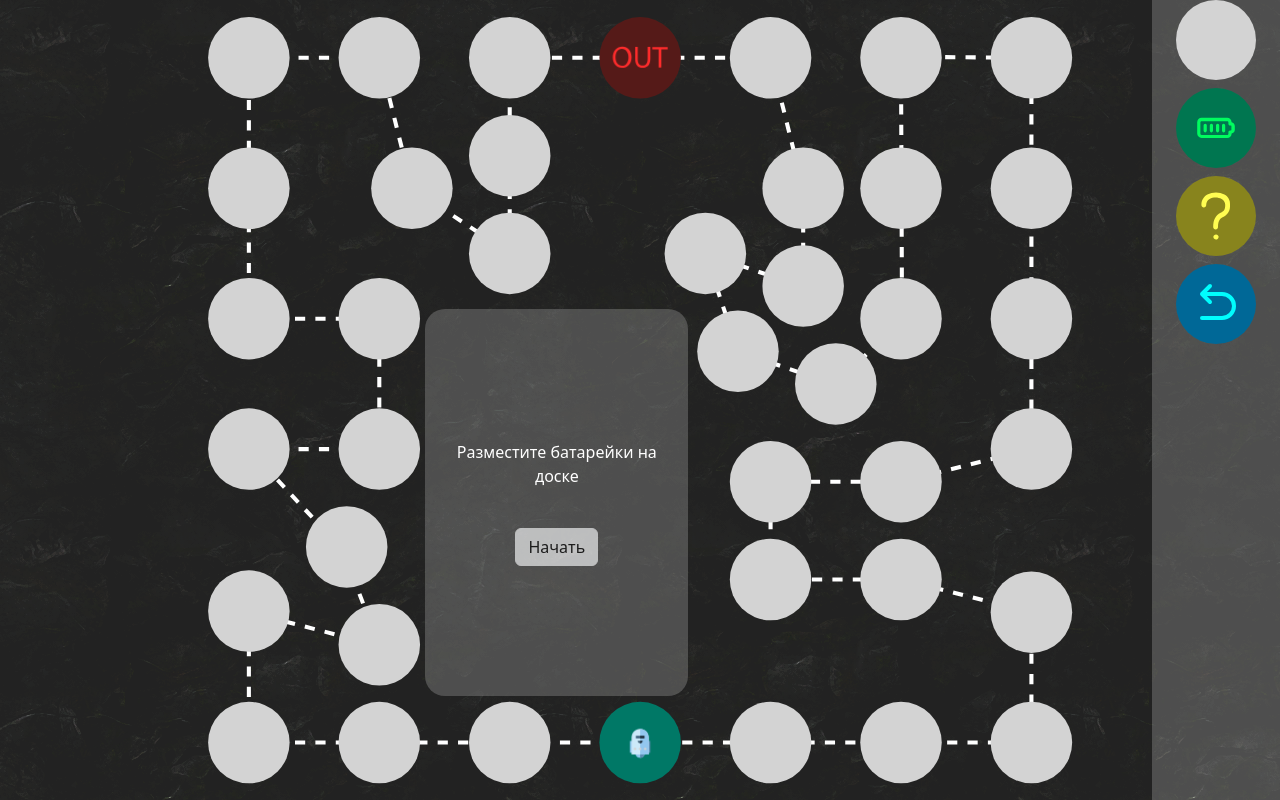
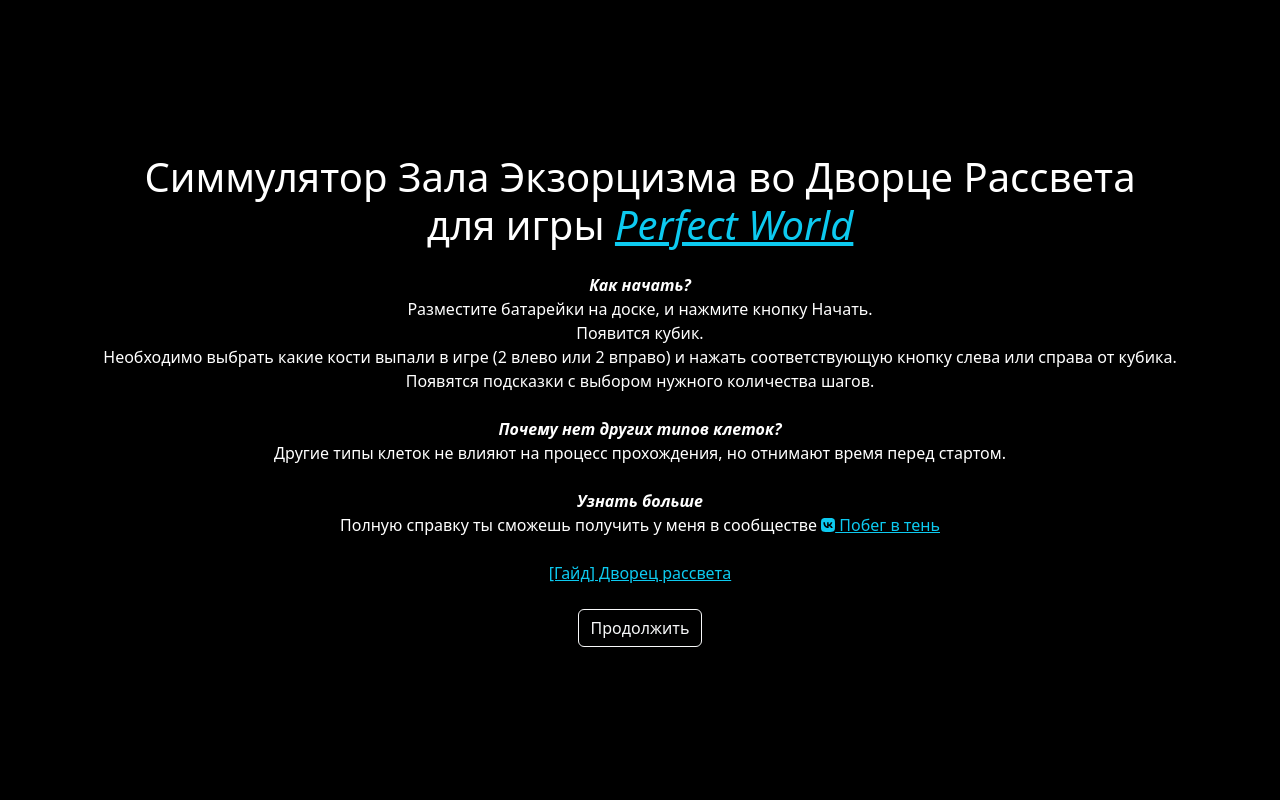
Before and after one commit to shadow-escape/dice, a Vue app: page / in a window 1280 px wide. Built offline with nearby package versions, Linux system fonts and the light colour scheme; what vue-tippy would draw is missing.

Commit message:
ux improvement

```diff
--- a/package.json
+++ b/package.json
@@ -13,6 +13,7 @@
     "@fortawesome/free-brands-svg-icons": "^6.2.1",
     "@fortawesome/free-solid-svg-icons": "^6.2.1",
     "@fortawesome/vue-fontawesome": "^3.0.3",
+    "animate.css": "^4.1.1",
     "bootstrap": "^5.3.0-alpha1",
     "class-transformer": "^0.5.1",
     "core-js": "^3.8.3",
--- a/src/App.vue
+++ b/src/App.vue
@@ -1,5 +1,13 @@
 <template>
   <div class="game-board h-100">
+    <the-sidebar v-if="isEdit">
+      <the-legend
+          v-model:drag="drag"
+          :robot="robot"
+          @update:drop="robot.setSpot($event.index, $event.effect)"
+      ></the-legend>
+    </the-sidebar>
+
     <div class="game-board__inner">
       <div class="col h-100">
         <div class="h-100 position-relative">
@@ -24,6 +32,13 @@
               v-if="!isEdit && robot.isReady"
               class="content-board__dice position-relative h-100 d-flex flex-column justify-content-between"
           >
+
+            <p>
+              <strong>
+                Каких костей больше?
+              </strong>
+            </p>
+
             <the-dice
                 v-bind="{ dice: robot.dice }"
             ></the-dice>
@@ -47,7 +62,10 @@
             </div>
           </div>
 
-          <div class="d-flex flex-column justify-content-center h-100" v-else>
+          <div
+              v-else
+              class="d-flex flex-column justify-content-center h-100"
+          >
             <div>
               <p>
                 Разместите батарейки на доске
@@ -65,14 +83,6 @@
         </div>
       </div>
     </div>
-
-    <the-sidebar v-if="isEdit">
-      <the-legend
-          v-model:drag="drag"
-          :robot="robot"
-          @update:drop="robot.setSpot($event.index, $event.effect)"
-      ></the-legend>
-    </the-sidebar>
   </div>
 
   <game-overlay
@@ -104,7 +114,7 @@
 })
 const { isEdit, drag, robot, bounds } = toRefs(data)
 
-const overlay = ref(false)
+const overlay = ref(true)
 </script>
 
 <style lang="scss">
@@ -144,23 +154,14 @@
     display: flex;
     height: 100%;
     position: relative;
-    padding: 1% 12%;
 
     @media (max-width: 575.98px) {
       flex-flow: column;
-      padding: 1% 6vh;
+    }
+
+    @media (min-width: 576px) {
+      padding: 1% 12%;
     }
   }
 }
-
-.overlay {
-  position: fixed;
-  width: 100%;
-  height: 100%;
-  left: 0;
-  top: 0;
-  right: 0;
-  bottom: 0;
-  background: #000;
-}
 </style>
--- a/src/assets/style/style.scss
+++ b/src/assets/style/style.scss
@@ -1,5 +1,26 @@
 @import 'bootstrap';
+@import '~animate.css/source/attention_seekers/heartBeat.css';
 
 body {
   background-color: #222;
 }
+
+.animated-button {
+  position: relative;
+
+  &:before {
+    content: "";
+    z-index: -1;
+    position: absolute;
+    top: 0;
+    right: 0;
+    bottom: 0;
+    left: 0;
+    background: linear-gradient(-45deg, #0a58ca 0%, #fff 100%);
+    transform: translate3d(0, 0, 0) scale(.5);
+    filter: blur(5px);
+    opacity: .7;
+    animation: heartBeat;
+    animation-duration: 1.3s;
+  }
+}
--- a/src/components/GameOverlay.vue
+++ b/src/components/GameOverlay.vue
@@ -76,6 +76,16 @@
 
 <style lang="scss">
 .overlay {
+  position: fixed;
+  width: 100%;
+  height: 100%;
+  left: 0;
+  top: 0;
+  right: 0;
+  bottom: 0;
+  background: #000;
+  z-index: 10;
+
   @media (max-width: 575.98px) {
     font-size: 80%;
   }
--- a/src/components/GameTools.vue
+++ b/src/components/GameTools.vue
@@ -103,10 +103,6 @@
 </script>
 
 <style lang="scss">
-.game-tools {
-  height: 10%;
-}
-
 .dice-overlay {
   top: 0;
   left: 0;
--- a/src/components/MovesInfo.vue
+++ b/src/components/MovesInfo.vue
@@ -10,7 +10,7 @@
         class="list-inline-item"
     >
       <button
-          class="btn btn-sm"
+          class="btn btn-sm animated-button"
           :class="{
             'btn-light': !isOver(index),
             'btn-primary': isOver(index)
--- a/src/components/StepsInfo.vue
+++ b/src/components/StepsInfo.vue
@@ -2,7 +2,7 @@
   <div v-if="robot.batteries.length">
     <p class="my-4 d-none d-sm-inline">
       <strong>Осталось батареек: {{ robot.batteries.length }}</strong><br>
-      <span class="text-info">Порядок батареек определяется направлением движения робота.</span>
+      <span class="text-info d-none d-lg-inline">Порядок батареек определяется направлением движения робота.</span>
     </p>
 
     <ol
--- a/src/components/TheDice/TheDice.vue
+++ b/src/components/TheDice/TheDice.vue
@@ -29,7 +29,15 @@
             :checked="dice.direction === direction"
             @change="dice.setDirection(direction)"
         >
-        <label class="btn btn-light btn-sm" :for="direction">
+        <label
+            class="dice-button btn btn-sm"
+            :class="{
+              'animated-button': !dice.direction,
+              'btn-light': dice.direction !== direction,
+              'btn-primary': dice.direction === direction
+            }"
+            :for="direction"
+        >
           <fa-icon :icon="dice.getDirectionTitle(direction)"/>
         </label>
       </div>
@@ -67,7 +75,7 @@
 }
 
 .dice {
-  --size: 4vh;
+  --size: calc(1rem + 2.5vmax);
   --offset: calc(var(--size) / 2);
   --n-offset: calc(-1 * var(--offset));
   --spot: calc(var(--size) / 4);
@@ -79,10 +87,6 @@
   transform-style: preserve-3d;
   transition: transform .25s;
 
-  @media screen and (orientation: landscape) {
-    --size: 4vw;
-  }
-
   &.is-frozen {
     transition: unset !important;
   }
@@ -91,7 +95,7 @@
     width: 100%;
     height: 100%;
     background: #fff;
-    border: 2px inset black;
+    border: 0.1vmax inset black;
     position: absolute;
     display: flex;
     align-items: center;
@@ -167,5 +171,4 @@
     }
   }
 }
-
 </style>
--- a/src/components/TheLegend.vue
+++ b/src/components/TheLegend.vue
@@ -1,6 +1,6 @@
 <template>
   <draggable
-      class="d-flex flex-column align-items-center"
+      class="the-legend"
       :list="this.robot.legend"
       :group="{ name: 'legend', pull: 'clone', put: false }"
       :sort="false"
@@ -12,7 +12,7 @@
   >
     <template #item="{ element }">
       <div
-          class="control mb-2"
+          class="control m-2"
           :class="[`control-${element}`, {
             'handle': robot.getLimit(element) < 4,
             'is-disabled': robot.getLimit(element) > 3
@@ -75,24 +75,27 @@
 </script>
 
 <style lang="scss">
+.the-legend {
+  display: flex;
+  align-items: center;
+
+  @media (max-width: 575.98px) {
+    justify-content: space-around;
+  }
+
+  @media (min-width: 576px) {
+    flex-direction: column;
+  }
+}
+
 .control {
-  width: 10vh;
-  height: 10vh;
+  width: 10vmin;
+  height: 10vmin;
   border-radius: 50%;
   background-position: center center;
   background-repeat: no-repeat;
   background-size: cover;
   cursor: grab;
-
-  @media screen and (orientation: portrait) {
-    width: 10vw;
-    height: 10vw;
-  }
-
-  @media screen and (orientation:landscape) {
-    width: 10vh;
-    height: 10vh;
-  }
 
   &:hover {
     box-shadow: inset 0 0 15px -5px #fff, inset 0 0 1px 2px #000;
--- a/src/components/TheMap/TheMap.vue
+++ b/src/components/TheMap/TheMap.vue
@@ -64,7 +64,7 @@
 
       <pattern id="spot-battery-completed" viewBox="0 0 40 40" width="100%" height="100%">
         <use class="is-disabled" xlink:href="#background" fill="#007650"></use>
-        <use class="is-disabled" xlink:href="#battery" x="-8px" y="-8px" fill="#00fb5f"/>
+        <use class="is-disabled" xlink:href="#battery" fill="#00fb5f"/>
       </pattern>
 
       <pattern id="spot-reverse" viewBox="0 0 40 40" width="100%" height="100%">
--- a/src/components/TheSidebar.vue
+++ b/src/components/TheSidebar.vue
@@ -1,5 +1,5 @@
 <template>
-  <div class="the-sidebar position-absolute h-100">
+  <div class="the-sidebar">
     <slot></slot>
   </div>
 </template>
@@ -12,16 +12,22 @@
 
 <style lang="scss">
 .the-sidebar {
-  top: 0;
-  right: 0;
   background-color: rgba(255, 255, 255, .2);
+  position: absolute;
+  z-index: 10;
 
   @media (max-width: 575.98px) {
+    bottom: 0;
+    left: 0;
     padding: .5vh;
+    width: 100%;
   }
 
   @media (min-width: 576px) {
+    top: 0;
+    right: 0;
     width: 10%;
+    height: 100%;
   }
 }
 </style>
```
Also changed, not shown: 1 other file (tests, documents, lock files or other folders).
